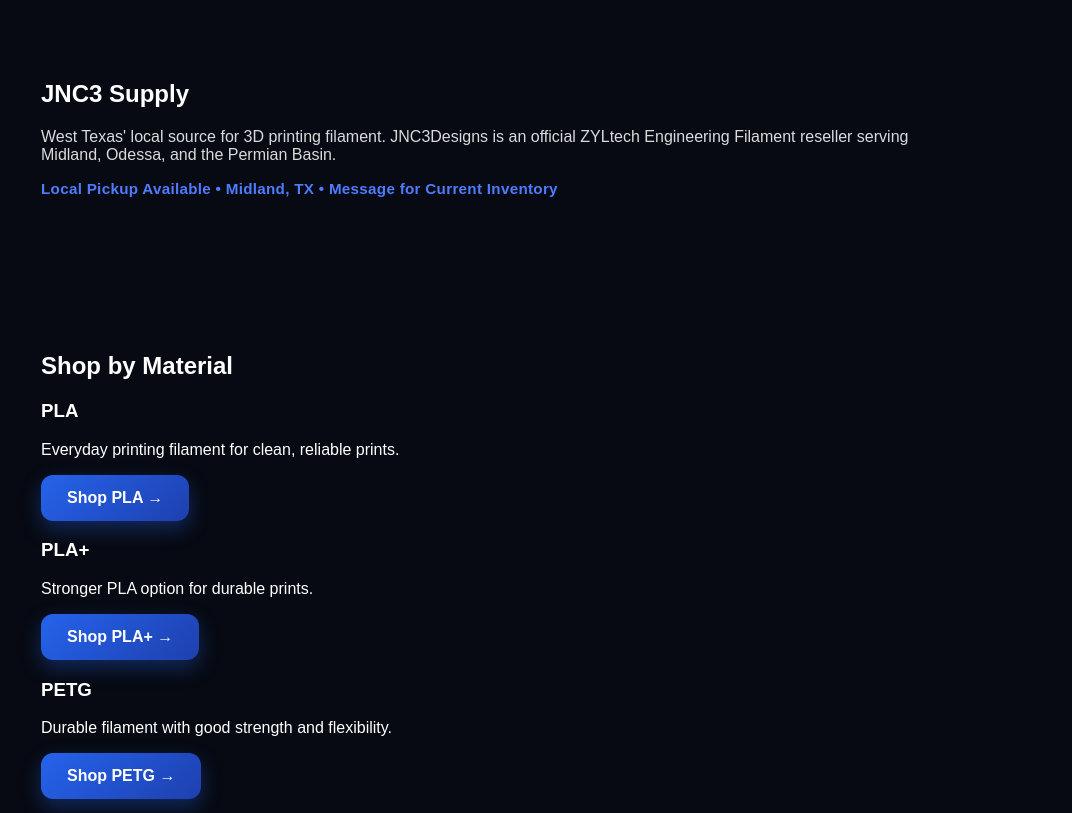
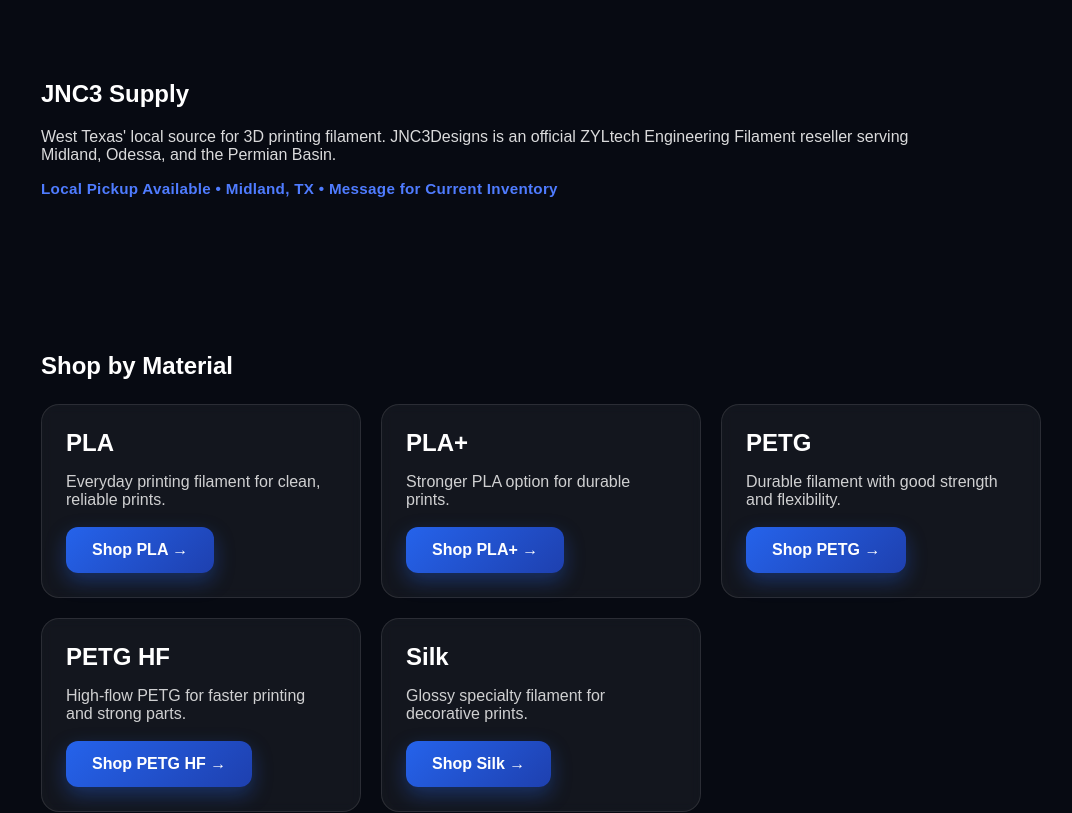
Before and after one commit to jnc3designs/jnc3designs-website, a Next.js app in the folder jnc3designs-premium/: page /supply in a window 1280 px wide. Shown: the top 813 px of the page, without its empty margins (99-1171 px from the left). Built offline with nearby package versions, Linux system fonts and the light colour scheme.

Commit message:
Add supply grid and card styles to globals.css

```diff
--- a/jnc3designs-premium/app/globals.css
+++ b/jnc3designs-premium/app/globals.css
@@ -288,3 +288,35 @@ a { text-decoration: none; }
   margin-top: 0;
   margin-bottom: 10px;
 }
+.supply-grid {
+  display: grid;
+  grid-template-columns: repeat(auto-fit, minmax(260px, 1fr));
+  gap: 20px;
+  margin-top: 24px;
+}
+
+.supply-card {
+  padding: 24px;
+  border-radius: 18px;
+  background: rgba(255,255,255,0.05);
+  border: 1px solid rgba(255,255,255,0.1);
+  backdrop-filter: blur(6px);
+  transition: all 0.25s ease;
+}
+
+.supply-card:hover {
+  transform: translateY(-3px);
+  background: rgba(255,255,255,0.08);
+  border-color: rgba(79,124,255,0.35);
+}
+
+.supply-card h3 {
+  margin-top: 0;
+  margin-bottom: 10px;
+  font-size: 24px;
+}
+
+.supply-card p {
+  opacity: 0.8;
+  margin-bottom: 18px;
+}
```
